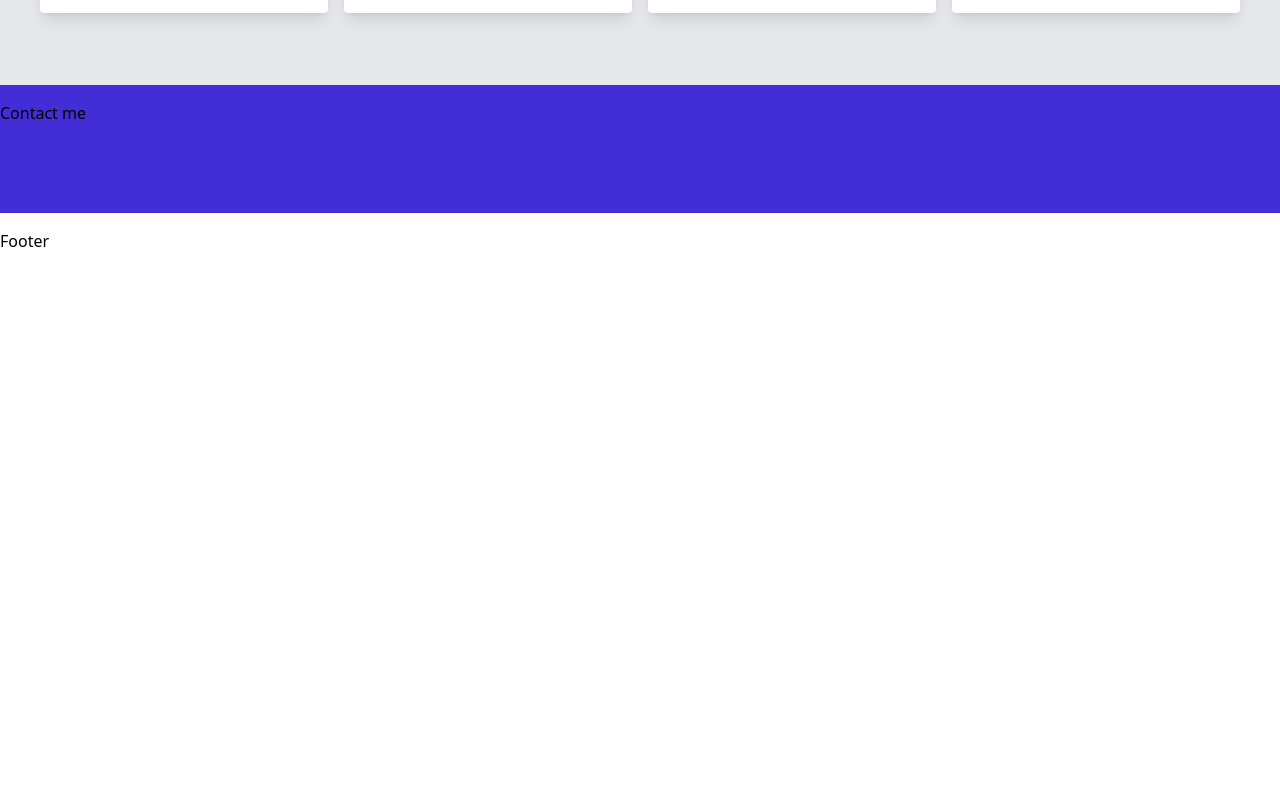
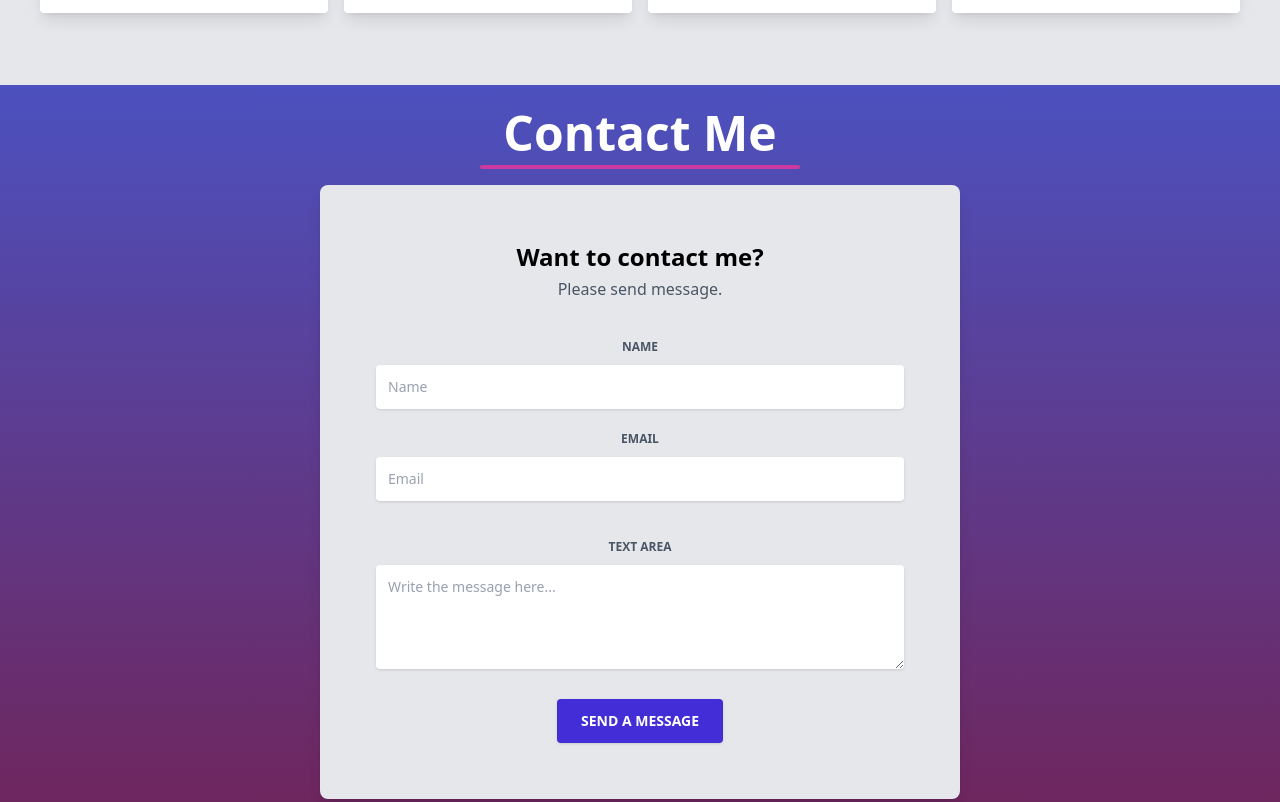
Before and after one commit to dmynti3/Portfolio-tailwindcss4, a website: page src/index.html in a window 1280 px wide. Shown: the part 2130-2932 px from the top of the page. Before the commit the page ends 2471 px from the top, so only its background shows below. Drawn offline with Linux system fonts and the light colour scheme.

Commit message:
menambahkan tampilan untuk menu contact me

```diff
--- a/src/index.html
+++ b/src/index.html
@@ -10,6 +10,9 @@
       }
       .gradient-skill {
         background-image: linear-gradient(#fc8181, #fed7d7);
+      }
+      .gradient-bottom {
+        background-image: linear-gradient(#4c51bf, #702459);
       }
     </style>
   </head>
@@ -122,7 +125,7 @@
           <div class="md:pr-12">
             <h1 class="w-full my-2 text-5xl font-bold text-center text-gray-700">Skill Framework</h1>
             <div class="mb-4">
-              <div class="h-1 mx-auto bg-pink-500 w-1/2 opacity-75 my-0 mx-0 rounded"></div>
+              <div class="h-1 mx-auto bg-pink-500 w-1/2 opacity-75 my-0 rounded"></div>
             </div>
             <p class="mt-4 text-lg text-gray-600">Beriku adalah item dan skala keahlian untuk framework</p>
             <ul class="list-none mt-4">
@@ -201,9 +204,35 @@
       </div>
     </section>
     <!-- Recent work end -->
-    <!-- Contact start -->
-    <section class="w-screen mx-auto py-4 bg-indigo-700 h-32">Contact me</section>
-    <!-- Contact end -->
+    <!-- Contact me start -->
+    <section class="w-screen mx-auto py-4 gradient-bottom">
+      <h1 class="w-full my-2 text-5xl font-bold text-center text-white">Contact Me</h1>
+      <div class="mb-4">
+        <div class="h-1 mx-auto bg-pink-500 w-1/4 opacity-75 my-0 py-0 rounded"></div>
+      </div>
+      <div class="container p-4 mb-6 w-full lg:w-1/2 shadow-lg rounded-lg bg-gray-200 mx-auto">
+        <form action="#" class="p-5 lg:p-10 text-center">
+          <h4 class="text-2xl font-semibold">Want to contact me?</h4>
+          <p class="mt-1 mb-4 text-gray-600">Please send message.</p>
+          <div class="w-full mb-4 mt-8">
+            <label for="" class="uppercase text-gray-600 text-xs font-bold">Name</label>
+            <input type="text" class="mt-2 px-3 py-3 placeholder-gray-400 text-gray-600 bg-white rounded text-sm shadow w-full" placeholder="Name" />
+          </div>
+          <div class="w-full mb-4 mt-4">
+            <label for="" class="uppercase text-gray-600 text-xs font-bold">Email</label>
+            <input type="text" class="mt-2 px-3 py-3 placeholder-gray-400 text-gray-600 bg-white rounded text-sm shadow w-full" placeholder="Email" />
+          </div>
+          <div class="w-full mb-4 mt-8">
+            <label for="" class="uppercase text-gray-600 text-xs font-bold">Text Area</label>
+            <textarea rows="4" cols="80" class="mt-2 px-3 py-3 placeholder-gray-400 text-gray-500 bg-white rounded text-sm shadow w-full" placeholder="Write the message here..."></textarea>
+          </div>
+          <div class="mt-6">
+            <button class="bg-indigo-700 text-white text-sm font-bold uppercase px-6 py-3 rounded shadow hover:bg-indigo-900 hover:shadow-lg" type="button">Send a message</button>
+          </div>
+        </form>
+      </div>
+    </section>
+    <!-- Contact me end -->
     <!-- Footer start -->
     <section class="w-screen mx-auto py-4 bg-white h-32">Footer</section>
     <!-- Footer end -->
```
Also changed, not shown: src/output.css.
